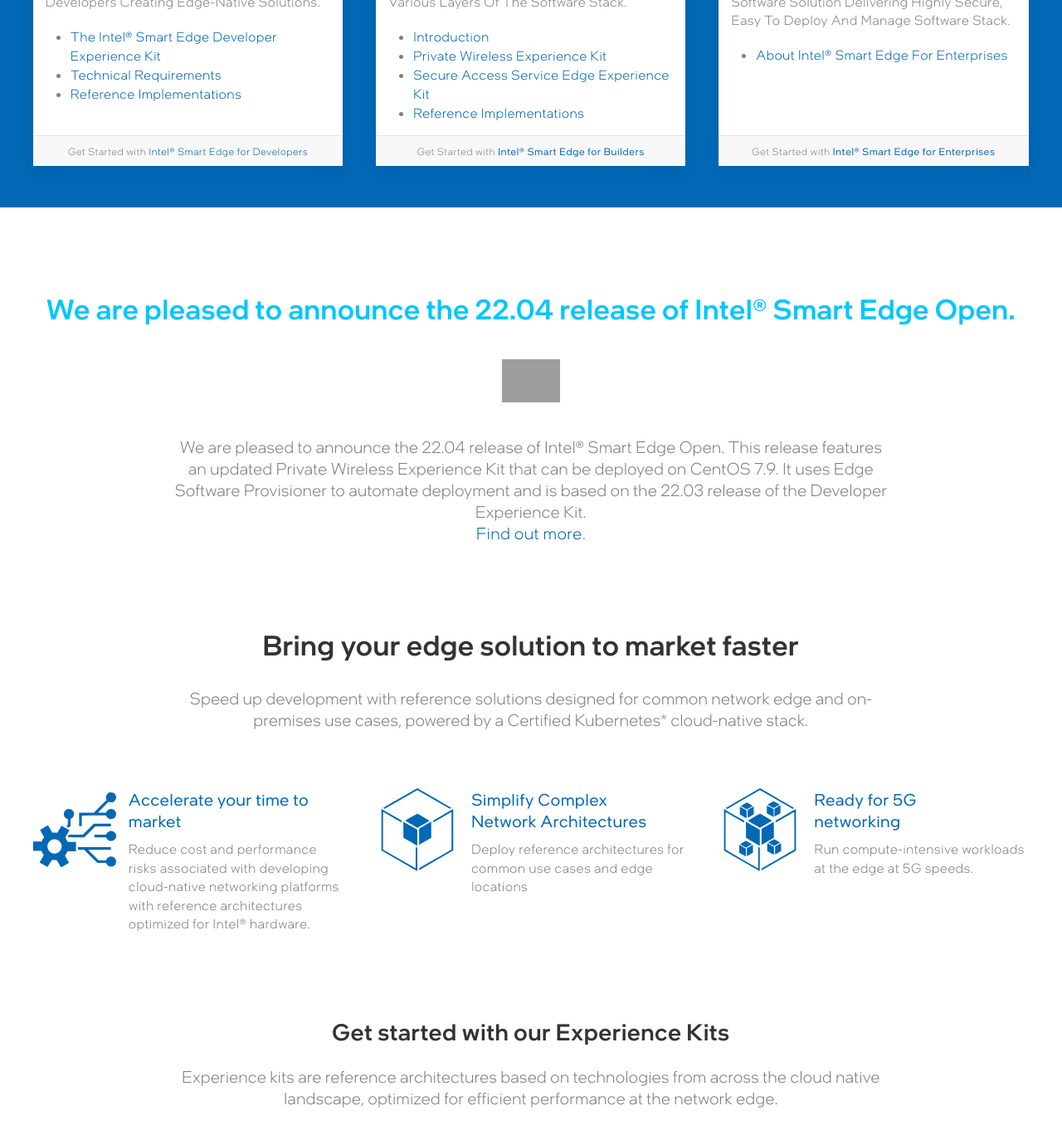
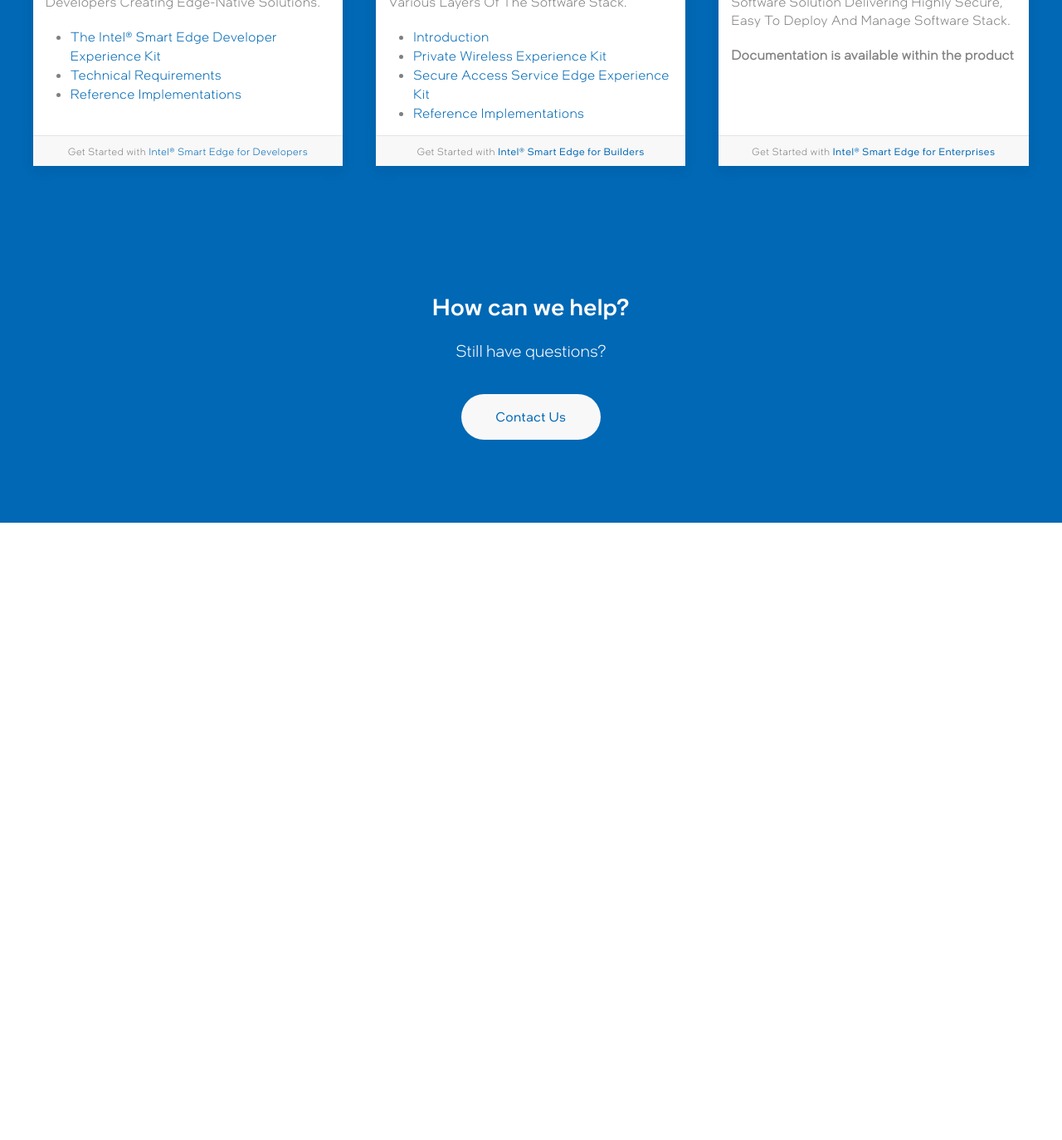
Before and after one commit to intelsmartedgeons/intelsmartedgeons.github.io, a Jekyll site: the page built from index.md, in a window 1280 px wide and 1400 px high, scrolled down 303 px. Shown: the top 1374 px of the window at 83% size. Built offline with Jekyll 4.4.1, drawn with Linux system fonts in a browser that asks for light colours; some web fonts are replaced; comment, search, counter and statistics services are not loaded; after the commit the page ends 933 px from its top, so only the background shows below that; some of the changed text lies outside the part shown; grey boxes are pictures that could not be loaded.

Commit message:
update landing page

```diff
--- a/_includes/boxes.html
+++ b/_includes/boxes.html
@@ -12,7 +12,7 @@
     {% assign container = '' %}
 {% endif %}
 
-<div class="uk-section boxHead boxHeadExplore">
+<!-- <div class="uk-section boxHead boxHeadExplore">
     <div class="uk-container{{container}}">
         <h2 class="uk-text-center">Explore</h2>
         <p class="lead uk-text-center">Get started by exploring documentation below</p>
@@ -38,13 +38,13 @@
                     </span>
                     <h3 class="uk-card-title">Explore Experience Kits</h3>
                     <ul>
-                        <!--<li><a href="/docs/experience-kits/developer-experience-kit">Developer Experience Kit</a></li>-->
+                        <li><a href="/docs/experience-kits/developer-experience-kit">Developer Experience Kit</a></li>
                         <li><a href="https://smart-edge-open.github.io/docs/experience-kits/developer-experience-kit-default-install/#overview">Developer Experience Kit</a></li>
                         <li><a href="https://smart-edge-open.github.io/docs/experience-kits/private-wireless-experience-kit/#overview">Private Wireless Experience Kit</a></li>
                         <li><a href="https://smart-edge-open.github.io/docs/experience-kits/secure-access-service-edge/#overview">SASE Experience Kit</a></li>
                         <li><a href="javascript:void(0)">Intel® Smart Edge for enterprises</a></li>
-                        <!-- <li><a href="/ido-specs/doc/reference-architectures/ran/smartedge-open_ran/">Access Edge Experience Kit</a></li>
-                        <li><a href="/ido-specs/doc/reference-architectures/Smartedge-Open-Experience-Kit-Near-Edge/">Near Edge Experience Kit</a></li> -->
+                        <li><a href="/ido-specs/doc/reference-architectures/ran/smartedge-open_ran/">Access Edge Experience Kit</a></li>
+                        <li><a href="/ido-specs/doc/reference-architectures/Smartedge-Open-Experience-Kit-Near-Edge/">Near Edge Experience Kit</a></li>
                     </ul>
                 </div>
             </div>
@@ -107,4 +107,4 @@
         </div>
 
     </div>
-</div>
+</div> -->
--- a/_includes/boxesFive.html
+++ b/_includes/boxesFive.html
@@ -12,7 +12,7 @@
     {% assign container = '' %}
 {% endif %}
 
-<div class="uk-section boxHead boxes5">
+<!-- <div class="uk-section boxHead boxes5">
     <div class="uk-container{{container}}">
         <h2 class="uk-text-center">Get started with our Experience Kits</h2>
         <p class="lead uk-text-center">Experience kits are reference architectures based on technologies from across the cloud native landscape, optimized for efficient performance at the network edge.</p>
@@ -43,7 +43,7 @@
                     <p>Documentation for the turnkey commercial software solution delivering highly secure, easy to deploy and manage software stack.</p>
                 </div>
             </div>
-            <!-- <div class="boxHeadBox">
+            <div class="boxHeadBox">
                 <div class="uk-card uk-card-default uk-box-shadow-medium uk-card-hover uk-card-body uk-inline border-radius-large border-xlight">
                     <h3 class="uk-card-title" style="width:100%">Access Edge Experience Kit</h3>
                     <p>Provide smart indoor coverage solutions based on next-generation fronthaul architecture.</p>
@@ -54,8 +54,8 @@
                     <h3 class="uk-card-title" style="width:100%">Near Edge Experience Kit</h3>
                     <p>Scale solutions from a single-edge node to multicluster deployments across network edge aggregation points, such as group centers and next-generation central offices.</p>
                 </div>
-            </div> -->
+            </div>
         </div>
 
     </div>
-</div>
+</div> -->
--- a/_includes/boxesHead.html
+++ b/_includes/boxesHead.html
@@ -11,7 +11,7 @@
     {% assign columns = 3 %}
     {% assign container = '' %}
 {% endif %}
-<div class="uk-section">
+<!-- <div class="uk-section">
     <div class="uk-container{{container}}">
         <h1 class="uk-text-center" style="color:#00C7FD">We are pleased to announce the 22.04 release of Intel&reg; Smart Edge Open.</h1>
         <div class="uk-text-center uk-margin-medium-top uk-margin-medium-bottom">
@@ -100,4 +100,4 @@
         </div>
 
     </div>
-</div>
+</div> -->
--- a/_includes/boxesTop.html
+++ b/_includes/boxesTop.html
@@ -78,9 +78,10 @@
                     </div>
                     <div class="uk-card-body uk-text-left uk-padding">
                         <p>Documentation for the turnkey commercial software solution delivering highly secure, easy to deploy and manage software stack.</p>
-                        <ul>
+                        <p><strong style="font-size:16px;text-transform:initial;">Documentation is available within the product</strong></p>
+                        <!-- <ul>
                             <li><a href="javascript:void(0)">About Intel® Smart Edge for Enterprises</a></li>
-                        </ul>
+                        </ul> -->
 
                     </div>
                     <div class="uk-card-footer mx-section-footer">
```
